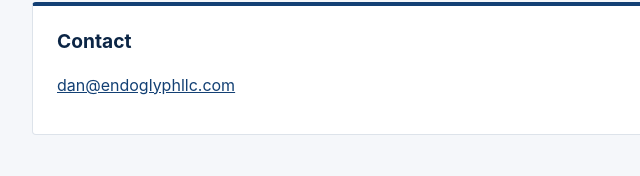
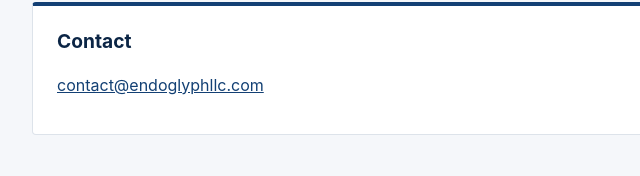
Before and after one commit to ds-code-t/endoglyphllc.com, a plain HTML site: page index.html in a window 1280 px wide. Shown: the part 994-1170 px from the top of the page, 178-818 px from the left. Drawn offline with Linux system fonts and the light colour scheme.

Commit message:
Use contact@ address

```diff
--- a/index.html
+++ b/index.html
@@ -50,7 +50,7 @@ footer{text-align:center;color:#7b8794;font-size:.85rem;padding:1.5rem}
 <tr><td>Registration</td><td>SAM.gov</td></tr>
 </table></section>
 <section><h2>Contact</h2>
-<p><a href="mailto:dan@endoglyphllc.com">dan@endoglyphllc.com</a></p></section>
+<p><a href="mailto:contact@endoglyphllc.com">contact@endoglyphllc.com</a></p></section>
 </main>
 <footer>&copy; 2026 EndoGlyph LLC</footer>
 </body></html>
```
